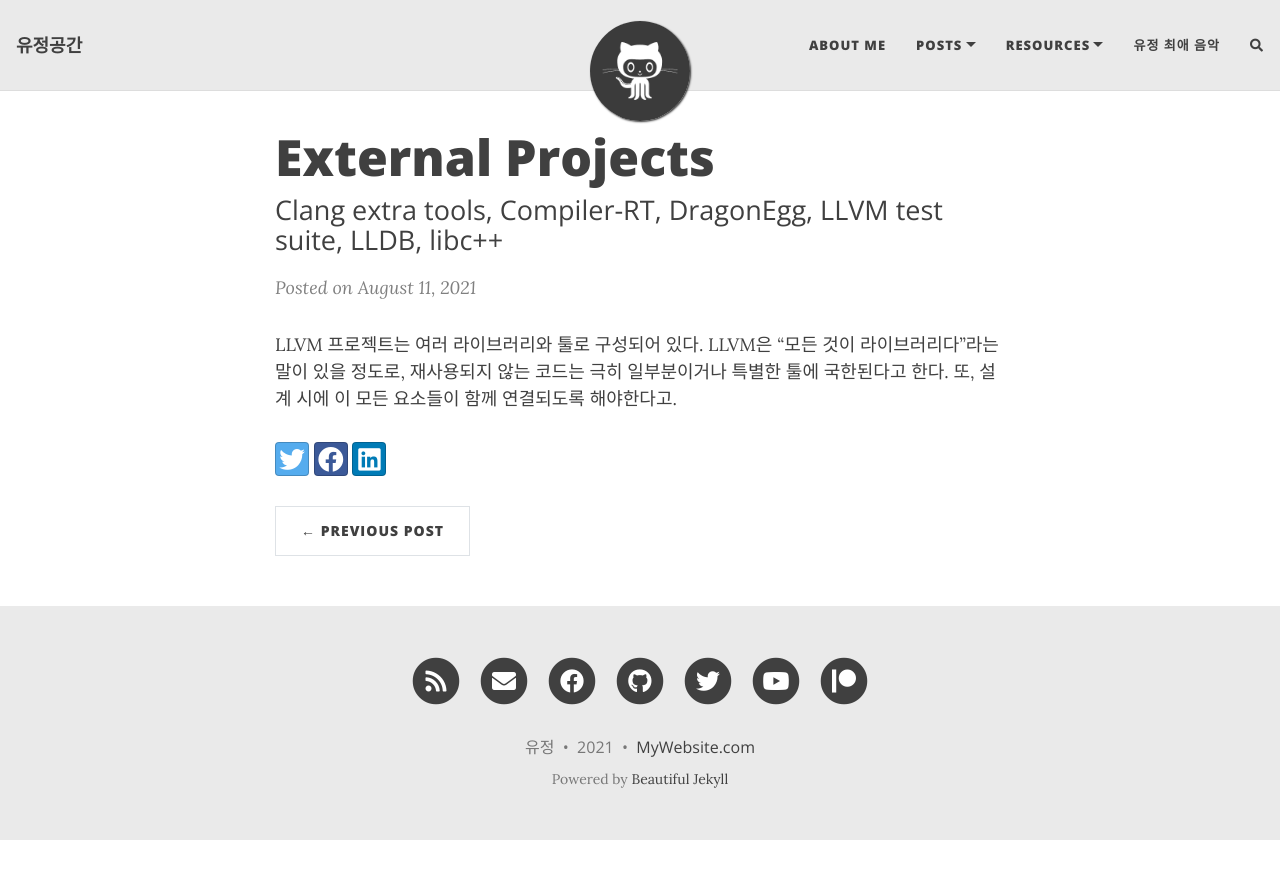
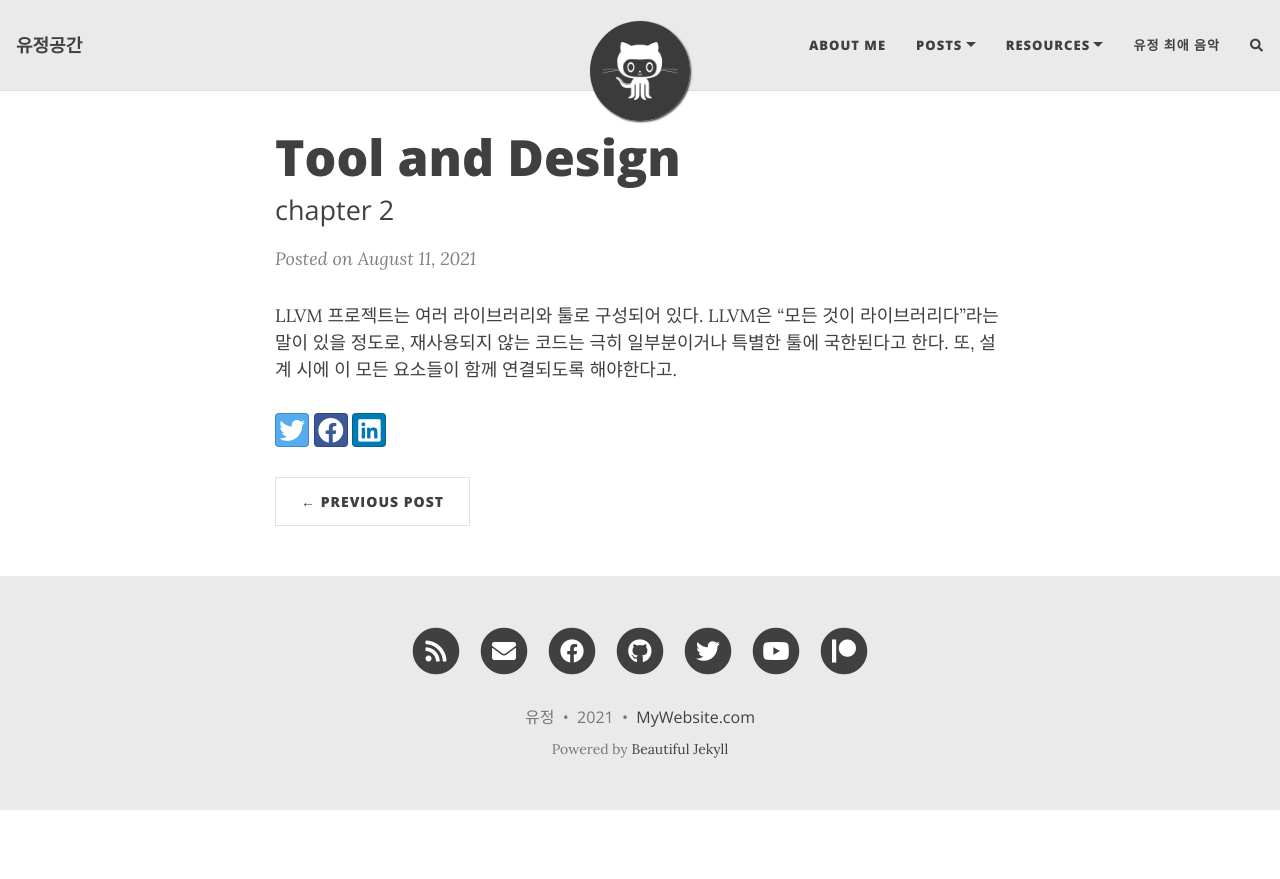
Before and after one commit to jaeun-nyj/jaeun-nyj.github.io, a Jekyll site: the page built from _posts/LLVM Core library/2021-08-11-tool-and-design.md, in a window 1280 px wide. Shown: the top 879 px of the page. Built offline with Jekyll 4.4.1, drawn with Linux system fonts in a browser that asks for light colours; nearby versions of some CDN libraries; comment, search, counter and statistics services are not loaded.

Commit message:
change post

```diff
--- a/_posts/LLVM Core library/2021-08-11-tool-and-design.md
+++ b/_posts/LLVM Core library/2021-08-11-tool-and-design.md
@@ -1,7 +1,7 @@
 ---
 layout: post
-title: External Projects
-subtitle: Clang extra tools, Compiler-RT, DragonEgg, LLVM test suite, LLDB, libc++
+title: Tool and Design
+subtitle: chapter 2
 comments: true
 ---
 
```
